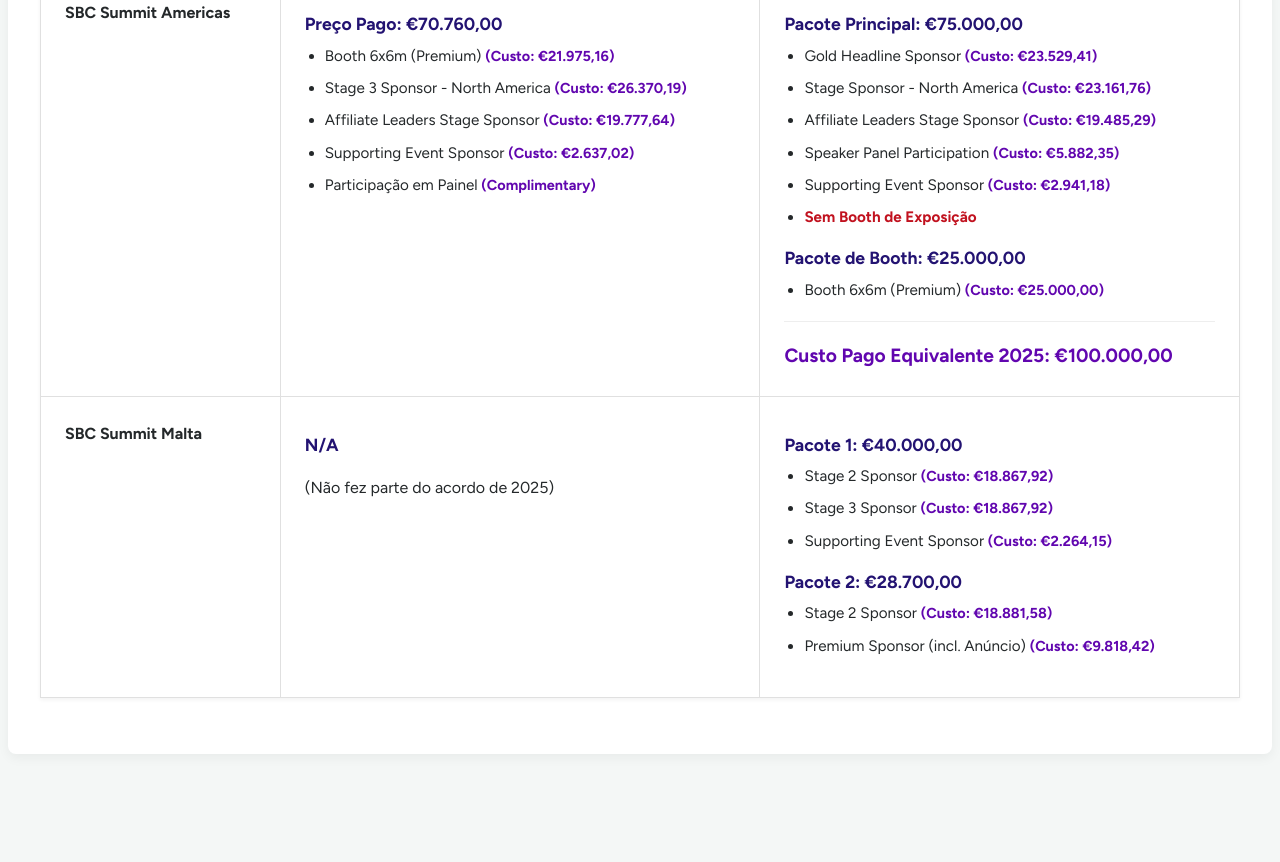
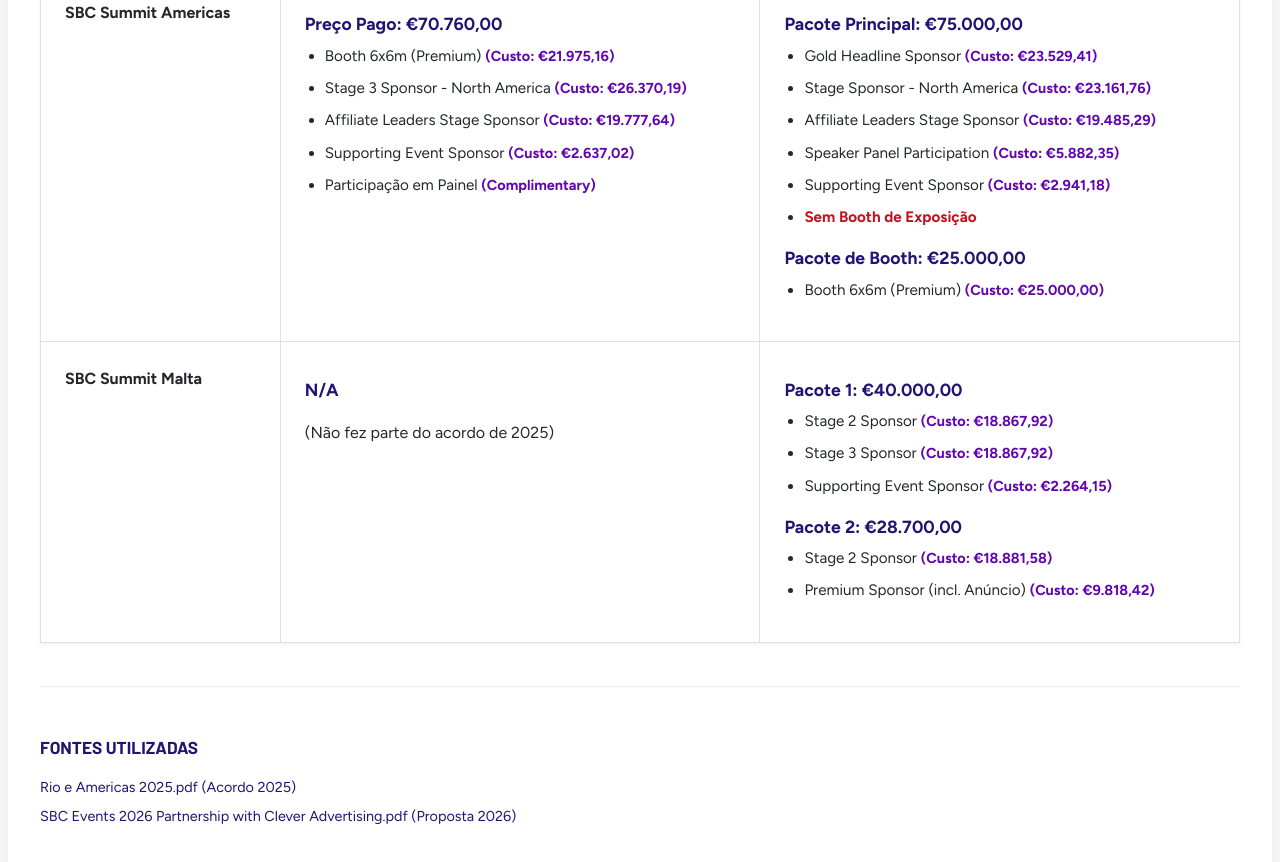
Before and after one commit to cleveradvcomms/sbcsponsorships, a plain HTML site: page index.html in a window 1280 px wide. Shown: the part 960-1822 px from the top of the page. Before the commit the page ends 1746 px from the top, so only its background shows below. Drawn offline with Linux system fonts and the light colour scheme.

Commit message:
9
Added styles for links and sources section.

```diff
--- a/index.html
+++ b/index.html
@@ -34,6 +34,17 @@
             color: #24282A;
         }
 
+        a {
+            color: #231372;
+            text-decoration: none;
+            font-weight: 600;
+        }
+
+        a:hover {
+            text-decoration: underline;
+            color: #20E2C8;
+        }
+
         /* --- Header e Logo --- */
         .header {
             background-color: #ffffff;
@@ -68,15 +79,6 @@
             font-size: 1.1em;
             display: block;
             margin: 10px 0 5px 0;
-        }
-
-        strong.total-price {
-            color: #6106AF;
-            font-size: 1.2em;
-            display: block;
-            margin-top: 1em;
-            border-top: 1px solid #eee;
-            padding-top: 1em;
         }
 
         strong.warning {
@@ -132,6 +134,31 @@
             width: 15%;
             color: #6106AF;
         }
+
+        /* --- Secção Fontes --- */
+        .sources {
+            margin-top: 3em;
+            padding-top: 1.5em;
+            border-top: 1px solid #eee;
+            font-size: 0.9em;
+            color: #555;
+        }
+        .sources h3 {
+            font-size: 1.2em;
+            color: #231372;
+            margin-bottom: 0.5em;
+        }
+        .sources ul {
+            list-style: none;
+            padding-left: 0;
+        }
+        .sources li {
+             margin-bottom: 5px;
+        }
+        .sources a {
+            font-weight: normal; /* Para não ficar tão destacado */
+        }
+
 
     </style>
 </head>
@@ -268,7 +295,6 @@
                         <ul>
                             <li>Booth 6x6m (Premium) <span class="proportional-value">(Custo: €25.000,00)</span></li>
                         </ul>
-                        <strong class="total-price">Custo Pago Equivalente 2025: €100.000,00</strong>
                     </td>
                 </tr>
                 <tr>
@@ -294,6 +320,22 @@
             </tbody>
         </table>
 
+        <div class="sources">
+            <h3>Fontes Utilizadas</h3>
+            <ul>
+                <li>
+                    <a href="https://drive.google.com/file/d/1UbFDmR-Kc9AJH4kkrbCx9nCYaDrf-Rid/view?usp=drive_link" target="_blank" rel="noopener noreferrer">
+                        Rio e Americas 2025.pdf (Acordo 2025)
+                    </a>
+                </li>
+                <li>
+                    <a href="https://drive.google.com/file/d/1Yxl9heyzwiH574TZjgZ2KI0rHYvA9khh/view?usp=sharing" target="_blank" rel="noopener noreferrer">
+                        SBC Events 2026 Partnership with Clever Advertising.pdf (Proposta 2026)
+                    </a>
+                </li>
+            </ul>
+        </div>
+
     </main>
 
 </body>
```
